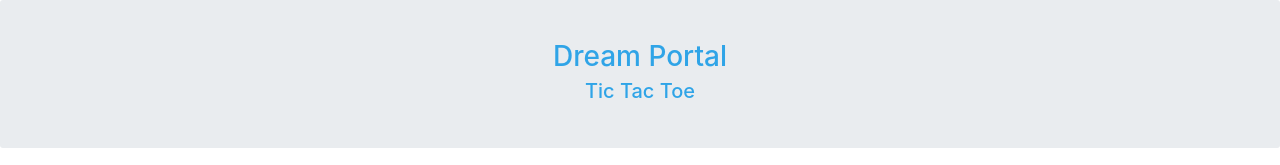
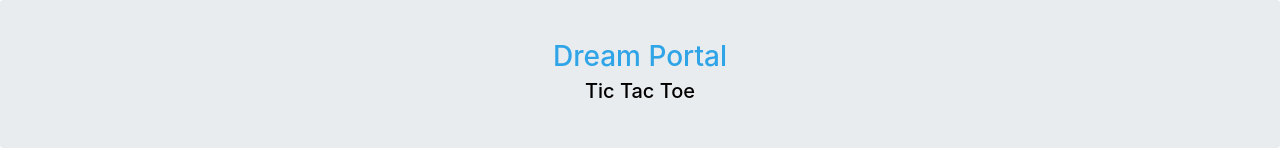
Before and after one commit to Dream-Portal/dream-portal.github.io, a plain HTML site: page apps/tic-tac-toe/index.html in a window 1280 px wide. Shown: the top 165 px of the page. Drawn offline with nearby package versions, Linux system fonts and the light colour scheme.

Commit message:
fixed color or Tic Tac Toe

```diff
--- a/apps/tic-tac-toe/index.html
+++ b/apps/tic-tac-toe/index.html
@@ -15,7 +15,7 @@
   <body>
     <div class="jumbotron">
       <h1 class="text-center" style="font-size: 28px"><a href="../../index.html">Dream Portal</a></h1>
-      <h2 class="text-center" style="font-size: 20px">Tic Tac Toe</h2>
+      <h2 class="text-center" style="font-size: 20px;color: #000;">Tic Tac Toe</h2>
     </div>
     <div class="row mainContent">
       <div class="col-1">
```
